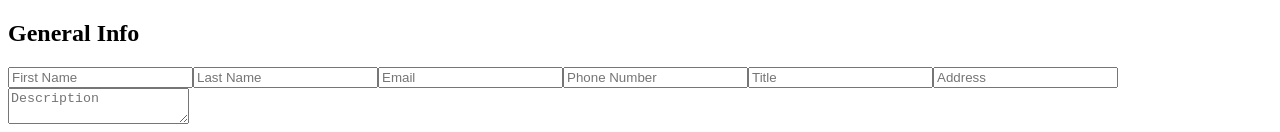
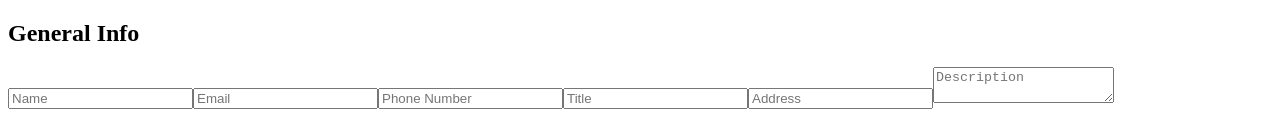
Before and after one commit to leinierperez/cv-builder, a React (Create React App) app: page / in a window 1280 px wide. Shown: the top 132 px of the page. Built offline with nearby package versions, Linux system fonts and the light colour scheme.

Commit message:
Change general info to have full name instead of first and last name

```diff
--- a/src/components/GeneralInfo.js
+++ b/src/components/GeneralInfo.js
@@ -2,7 +2,7 @@ import React, { Component } from 'react';
 
 class GeneralInfo extends Component {
   render() {
-    const { firstName, lastName, email, phone, title, address, description } =
+    const { name, lastName, email, phone, title, address, description } =
       this.props.generalInfo;
 
     return (
@@ -11,18 +11,11 @@ class GeneralInfo extends Component {
           <h2>General Info</h2>
         </div>
         <input
-          name='firstName'
+          name='name'
           type='text'
-          value={firstName}
+          value={name}
           onChange={(event) => this.props.handleChange(event, 'generalInfo')}
-          placeholder='First Name'
-        />
-        <input
-          name='lastName'
-          type='text'
-          value={lastName}
-          onChange={(event) => this.props.handleChange(event, 'generalInfo')}
-          placeholder='Last Name'
+          placeholder='Name'
         />
         <input
           name='email'
--- a/src/components/Main.js
+++ b/src/components/Main.js
@@ -10,8 +10,7 @@ class Main extends Component {
 
     this.state = {
       generalInfo: {
-        firstName: '',
-        lastName: '',
+        name: '',
         email: '',
         phone: '',
         title: '',
@@ -96,7 +95,11 @@ class Main extends Component {
           removeGroup={this.removeGroup}
           educationGroups={this.state.educationGroups}
         />
-        <Preview data={this.state} />
+        <Preview
+          generalInfo={this.state.generalInfo}
+          experienceGroups={this.state.experienceGroups}
+          educationGroups={this.state.educationGroups}
+        />
       </div>
     );
   }
```
